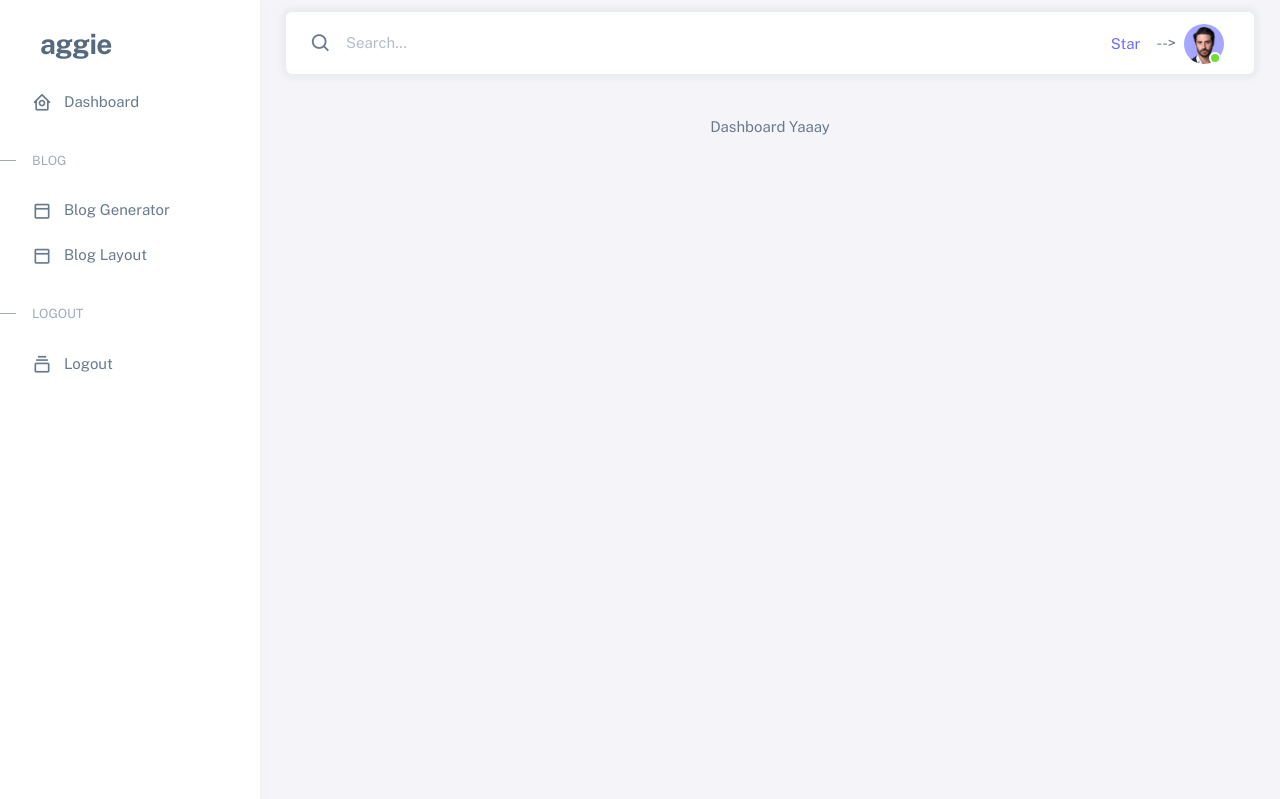
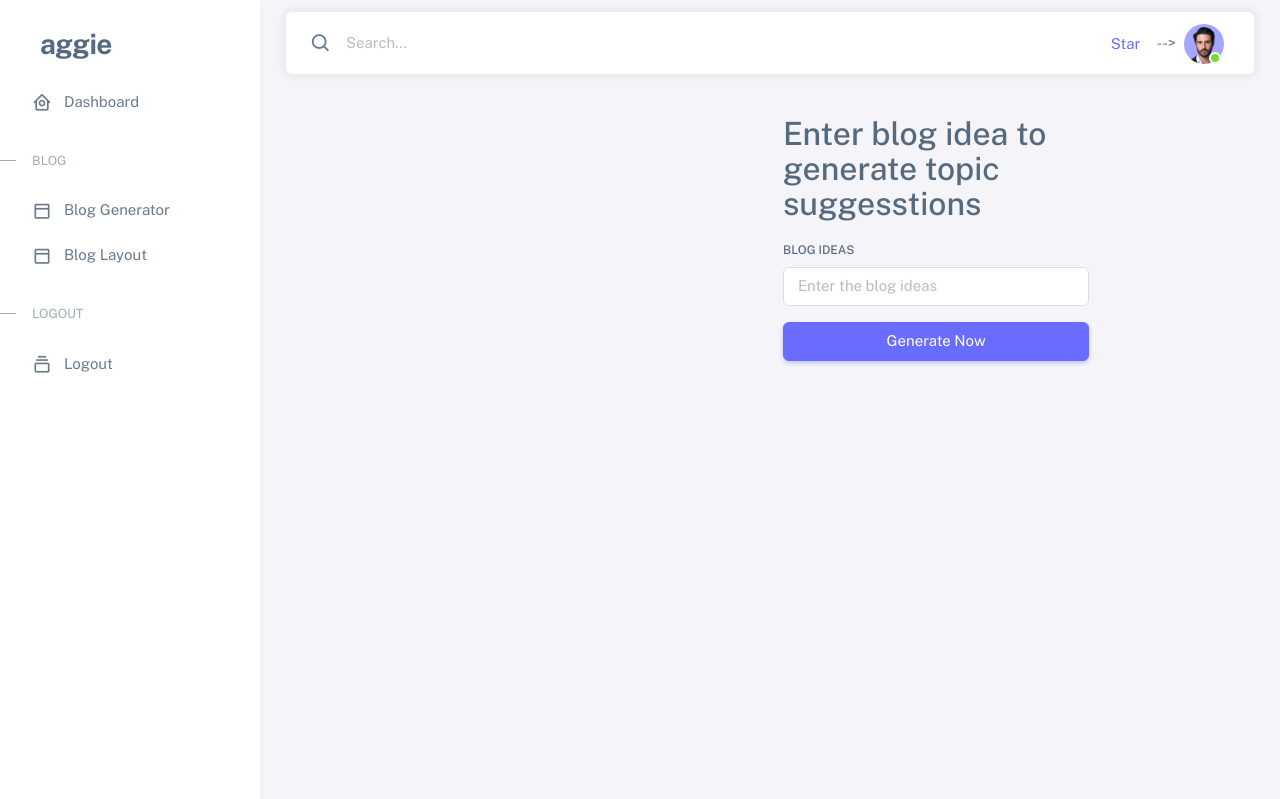
Before and after one commit to Agnes-Kalunda/AI-Content-Generator, a Django app: page /generate-blog-topic in a window 1280 px wide. Shown: the top 799 px of the page. Run offline with Django 3.2, Linux system fonts and the light colour scheme; some libraries are stand-ins or nearby versions.

Commit message:
blog-topic template

```diff
--- a/contentGeneratorApp/templates/dashboard/blog-topic.html
+++ b/contentGeneratorApp/templates/dashboard/blog-topic.html
@@ -5,7 +5,37 @@
 <div class="container-fluid flex-grow-1 container-p-y">
     <!-- Layout Demo -->
     <div class="layout-demo-wrapper">
-      <hi>Dashboard Yaaay</hi>
+      <div class ="row">
+        <div class="col-lg-1"></div>
+        <div class="col-lg-10">
+            <div class="row">
+                <div class="col-lg-6">
+                    <img class="img-fluid">
+
+                </div>
+                <div class="col-lg-6">
+                    <h2>Enter blog idea to generate topic suggesstions</h2>
+                        <form class="" action="#" method="post">
+                            {% csrf_token %}
+
+                            <div class="mb-3">
+                                <label for="blogIdeas" class="form-label">Blog Ideas</label>
+                                <input type="text" class="form-control" name="blogIdeas" placeholder="Enter the blog ideas" required/>
+
+                            </div>
+                            <div class="mb-3">
+                                <button class="btn btn-primary d-grid w-100" type="submit">Generate Now</button>
+
+                            </div>
+                        </form>
+                </div>
+
+            </div>
+
+        </div>
+
+        <div class="col-lg-1"></div>
+      </div>
 
     </div>
     <!--/ Layout Demo -->
```
